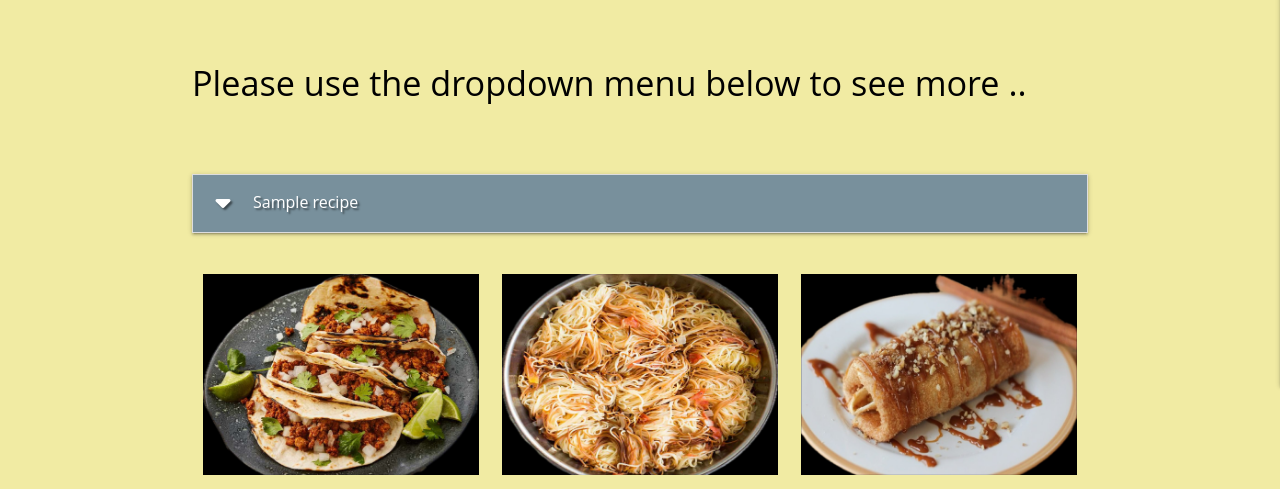
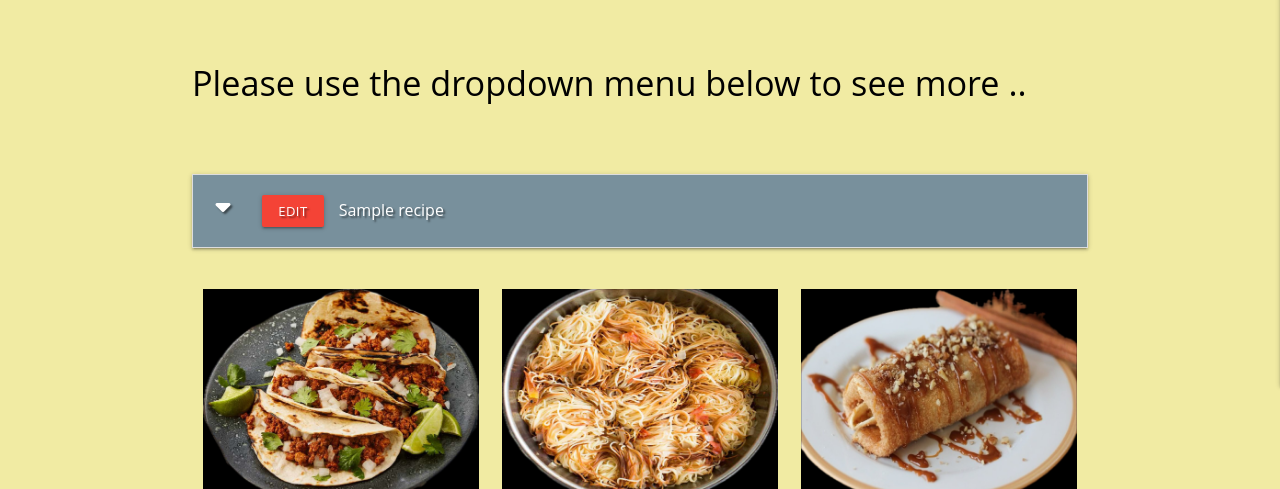
Before and after one commit to curran68/mongo-mex, a Flask app: page / in a window 1280 px wide. Shown: the part 474-963 px from the top of the page. Run offline with Flask 3, Linux system fonts and the light colour scheme; grey boxes marked "Sample" are stand-in pictures; a database or web service that is not in the repository returns one stand-in record (values such as "Sample title"); some libraries are stand-ins or nearby versions; some web fonts are replaced.

Commit message:
modified collapsible added edit button functionality

```diff
--- a/static/css/style.css
+++ b/static/css/style.css
@@ -78,3 +78,8 @@ nav a:hover {
     height: auto;     /* Maintains aspect ratio */
     border-radius: 8px; /* Adds rounded corners (optional) */
 }
+
+.collapsible-header strong {
+    font-weight: 500;
+    line-height: 40px;
+    padding-left: 10px;
--- a/templates/recipes.html
+++ b/templates/recipes.html
@@ -24,6 +24,7 @@
             <div class="collapsible-header white-text blue-grey lighten-1 text-shadow">
                 <div class="col s3">
                     <i class="fas fa-caret-down"></i>
+                    <a href="" class="btn-small red">Edit</a>
                     {% if recipe.created_by == session['user'] %}
                         <a href="{{ url_for('delete_recipe', recipe_id=recipe._id) }}"
                            class="btn-small red"
```
